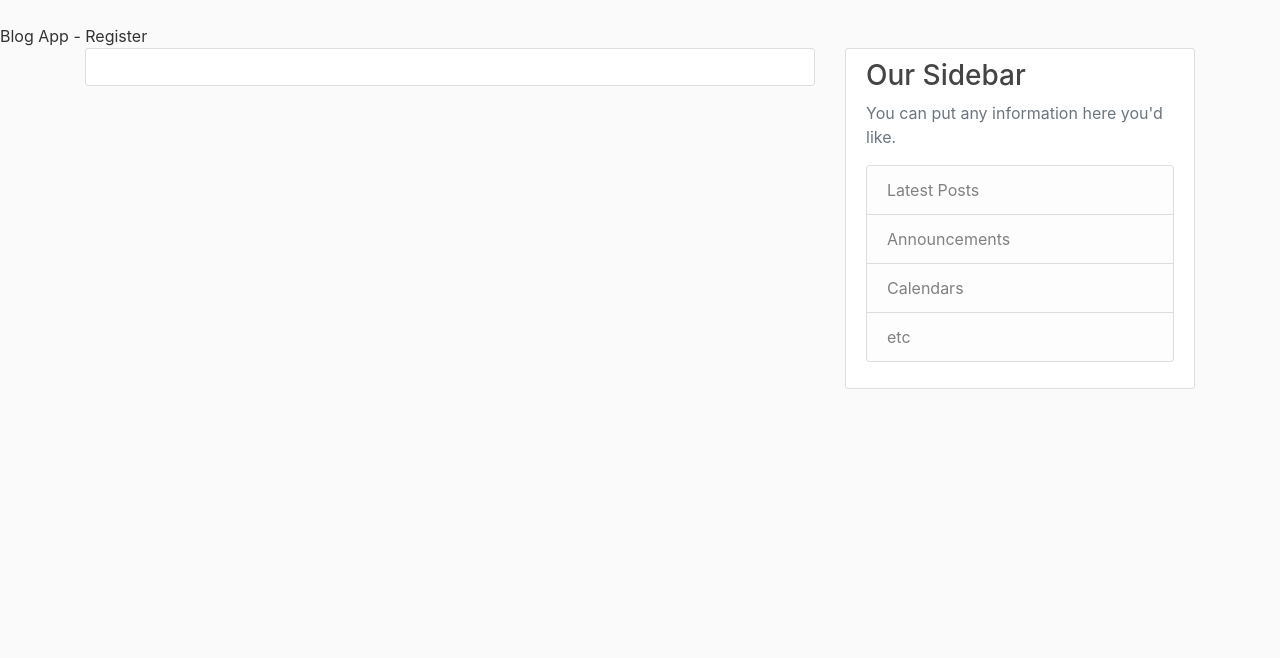
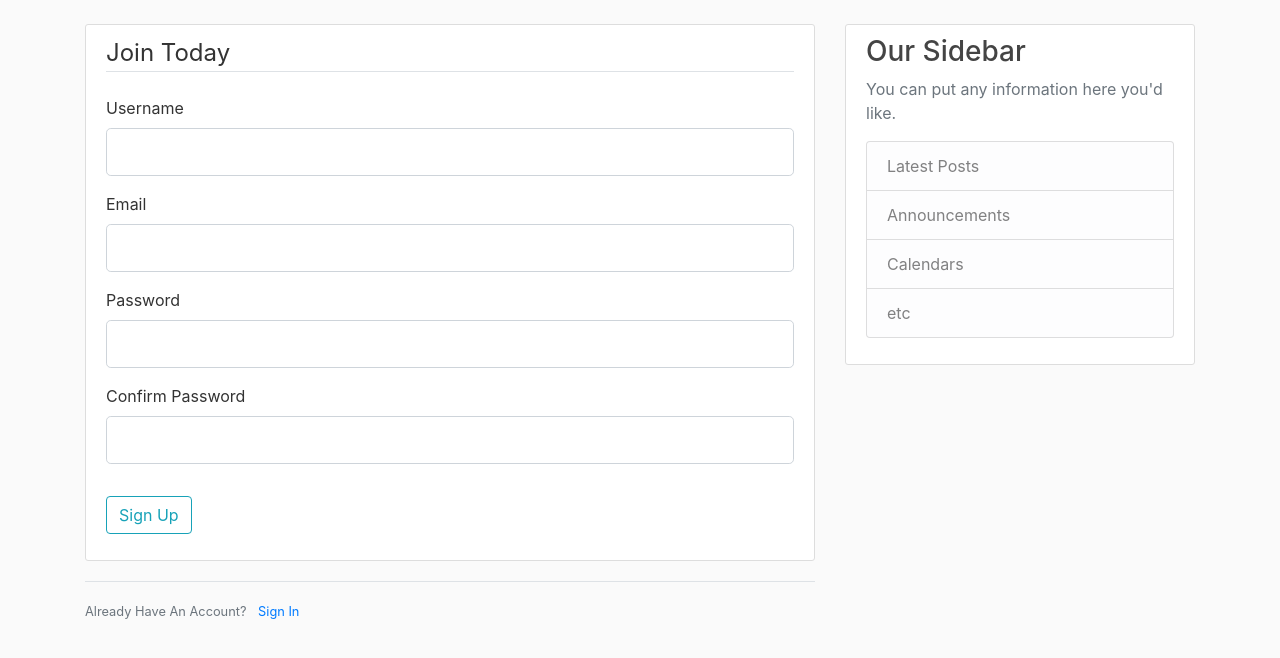
Before and after one commit to Vivvianne/Blog, a Flask app: page /register in a window 1280 px wide. Shown: the part 56-714 px from the top of the page. Run offline with Flask 2, Linux system fonts and the light colour scheme; some libraries are stand-ins or nearby versions.

Commit message:
updated the register.html,login.html,forms.py and run.py

```diff
--- a/run.py
+++ b/run.py
@@ -1,34 +1,35 @@
-from flask import Flask, render_template, url_for
+from flask import Flask, render_template, url_for, flash, redirect
 from forms import RegistrationForm, LoginForm
 
 app = Flask(__name__)
+app.config['SECRET_KEY'] = '5791628bb0b13ce0c676dfde280ba245'
 
-app.config['SECRET_KEY'] = 'e900c5a3f0cdc47b538dc364c9e0fd4d'
 posts = [
     {
-        'author':'John Doe',
+        'author': 'Corey Schafer',
         'title': 'Blog Post 1',
         'content': 'First post content',
-        'date_posted':'July 3,2019'
+        'date_posted': 'April 20, 2018'
     },
     {
-        'author':'Jane Doe',
+        'author': 'Jane Doe',
         'title': 'Blog Post 2',
         'content': 'Second post content',
-        'date_posted':'July 4,2019'
-    },
+        'date_posted': 'April 21, 2018'
+    }
+]
 
-]
 
 @app.route("/")
 @app.route("/home")
-
 def home():
     return render_template('home.html', posts=posts)
 
+
 @app.route("/about")
 def about():
-    return render_template('about.html', title = 'About')
+    return render_template('about.html', title='About')
+
 
 @app.route("/register", methods=['GET', 'POST'])
 def register():
@@ -37,6 +38,7 @@ def register():
         flash(f'Account created for {form.username.data}!', 'success')
         return redirect(url_for('home'))
     return render_template('register.html', title='Register', form=form)
+
 
 @app.route("/login", methods=['GET', 'POST'])
 def login():
--- a/templates/base.html
+++ b/templates/base.html
@@ -1,4 +1,4 @@
-<DOCTYPE html>
+<!DOCTYPE html>
 <html>
 <head>
     <!-- Required meta tags -->
@@ -6,20 +6,17 @@
     <meta name="viewport" content="width=device-width, initial-scale=1, shrink-to-fit=no">
 
     <!-- Bootstrap CSS -->
-    <link rel="stylesheet" href="https://stackpath.bootstrapcdn.com/bootstrap/4.3.1/css/bootstrap.min.css" integrity="sha384-ggOyR0iXCbMQv3Xipma34MD+dH/1fQ784/j6cY/iJTQUOhcWr7x9JvoRxT2MZw1T" crossorigin="anonymous">
-    <link rel="stylesheet" type="text/css" href="{{url_for('static', filename='main.css') }}"
+    <link rel="stylesheet" href="https://maxcdn.bootstrapcdn.com/bootstrap/4.0.0/css/bootstrap.min.css" integrity="sha384-Gn5384xqQ1aoWXA+058RXPxPg6fy4IWvTNh0E263XmFcJlSAwiGgFAW/dAiS6JXm" crossorigin="anonymous">
 
+    <link rel="stylesheet" type="text/css" href="{{ url_for('static', filename='main.css') }}">
 
-    {%if title%}
+    {% if title %}
         <title>Blog App - {{ title }}</title>
     {% else %}
-
-<title></title>
-
+        <title>Blog App</title>
     {% endif %}
 </head>
 <body>
-
     <header class="site-header">
       <nav class="navbar navbar-expand-md navbar-dark bg-steel fixed-top">
         <div class="container">
@@ -29,13 +26,13 @@
           </button>
           <div class="collapse navbar-collapse" id="navbarToggle">
             <div class="navbar-nav mr-auto">
-                        <a class="nav-item nav-link" href="/">Home</a>
-                        <a class="nav-item nav-link" href="/about">About</a>
+              <a class="nav-item nav-link" href="{{ url_for('home') }}">Home</a>
+              <a class="nav-item nav-link" href="{{ url_for('about') }}">About</a>
             </div>
             <!-- Navbar Right Side -->
             <div class="navbar-nav">
-                        <a class="nav-item nav-link" href="/login">Login</a>
-                        <a class="nav-item nav-link" href="/register">Register</a>
+              <a class="nav-item nav-link" href="{{ url_for('login') }}">Login</a>
+              <a class="nav-item nav-link" href="{{ url_for('register') }}">Register</a>
             </div>
           </div>
         </div>
@@ -44,6 +41,15 @@
     <main role="main" class="container">
       <div class="row">
         <div class="col-md-8">
+          {% with messages = get_flashed_messages(with_categories=true) %}
+            {% if messages %}
+              {% for category, message in messages %}
+                <div class="alert alert-{{ category }}">
+                  {{ message }}
+                </div>
+              {% endfor %}
+            {% endif %}
+          {% endwith %}
           {% block content %}{% endblock %}
         </div>
         <div class="col-md-4">
@@ -62,12 +68,11 @@
       </div>
     </main>
 
+
     <!-- Optional JavaScript -->
     <!-- jQuery first, then Popper.js, then Bootstrap JS -->
-    <script src="https://code.jquery.com/jquery-3.3.1.slim.min.js" integrity="sha384-q8i/X+965DzO0rT7abK41JStQIAqVgRVzpbzo5smXKp4YfRvH+8abtTE1Pi6jizo" crossorigin="anonymous"></script>
-    <script src="https://cdnjs.cloudflare.com/ajax/libs/popper.js/1.14.7/umd/popper.min.js" integrity="sha384-UO2eT0CpHqdSJQ6hJty5KVphtPhzWj9WO1clHTMGa3JDZwrnQq4sF86dIHNDz0W1" crossorigin="anonymous"></script>
-    <script src="https://stackpath.bootstrapcdn.com/bootstrap/4.3.1/js/bootstrap.min.js" integrity="sha384-JjSmVgyd0p3pXB1rRibZUAYoIIy6OrQ6VrjIEaFf/nJGzIxFDsf4x0xIM+B07jRM" crossorigin="anonymous"></script>
-
+    <script src="https://code.jquery.com/jquery-3.2.1.slim.min.js" integrity="sha384-KJ3o2DKtIkvYIK3UENzmM7KCkRr/rE9/Qpg6aAZGJwFDMVNA/GpGFF93hXpG5KkN" crossorigin="anonymous"></script>
+    <script src="https://cdnjs.cloudflare.com/ajax/libs/popper.js/1.12.9/umd/popper.min.js" integrity="sha384-ApNbgh9B+Y1QKtv3Rn7W3mgPxhU9K/ScQsAP7hUibX39j7fakFPskvXusvfa0b4Q" crossorigin="anonymous"></script>
+    <script src="https://maxcdn.bootstrapcdn.com/bootstrap/4.0.0/js/bootstrap.min.js" integrity="sha384-JZR6Spejh4U02d8jOt6vLEHfe/JQGiRRSQQxSfFWpi1MquVdAyjUar5+76PVCmYl" crossorigin="anonymous"></script>
 </body>
-
 </html>
--- a/templates/register.html
+++ b/templates/register.html
@@ -1,8 +1,72 @@
-{% extends 'base.html' %}
+{% extends "base.html" %}
 {% block content %}
     <div class="content-section">
         <form method="POST" action="">
             {{ form.hidden_tag() }}
+            <fieldset class="form-group">
+                <legend class="border-bottom mb-4">Join Today</legend>
+                <div class="form-group">
+                    {{ form.username.label(class="form-control-label") }}
+
+                    {% if form.username.errors %}
+                        {{ form.username(class="form-control form-control-lg is-invalid") }}
+                        <div class="invalid-feedback">
+                            {% for error in form.username.errors %}
+                                <span>{{ error }}</span>
+                            {% endfor %}
+                        </div>
+                    {% else %}
+                        {{ form.username(class="form-control form-control-lg") }}
+                    {% endif %}
+                </div>
+                <div class="form-group">
+                    {{ form.email.label(class="form-control-label") }}
+                    {% if form.email.errors %}
+                        {{ form.email(class="form-control form-control-lg is-invalid") }}
+                        <div class="invalid-feedback">
+                            {% for error in form.email.errors %}
+                                <span>{{ error }}</span>
+                            {% endfor %}
+                        </div>
+                    {% else %}
+                        {{ form.email(class="form-control form-control-lg") }}
+                    {% endif %}
+                </div>
+                <div class="form-group">
+                    {{ form.password.label(class="form-control-label") }}
+                    {% if form.password.errors %}
+                        {{ form.password(class="form-control form-control-lg is-invalid") }}
+                        <div class="invalid-feedback">
+                            {% for error in form.password.errors %}
+                                <span>{{ error }}</span>
+                            {% endfor %}
+                        </div>
+                    {% else %}
+                        {{ form.password(class="form-control form-control-lg") }}
+                    {% endif %}
+                </div>
+                <div class="form-group">
+                    {{ form.confirm_password.label(class="form-control-label") }}
+                    {% if form.confirm_password.errors %}
+                        {{ form.confirm_password(class="form-control form-control-lg is-invalid") }}
+                        <div class="invalid-feedback">
+                            {% for error in form.confirm_password.errors %}
+                                <span>{{ error }}</span>
+                            {% endfor %}
+                        </div>
+                    {% else %}
+                        {{ form.confirm_password(class="form-control form-control-lg") }}
+                    {% endif %}
+                </div>
+            </fieldset>
+            <div class="form-group">
+                {{ form.submit(class="btn btn-outline-info") }}
+            </div>
         </form>
     </div>
+    <div class="border-top pt-3">
+        <small class="text-muted">
+            Already Have An Account? <a class="ml-2" href="{{ url_for('login') }}">Sign In</a>
+        </small>
+    </div>
 {% endblock content %}
```
Also changed, not shown: templates/login.html (+52 -0 lines). Lines whose indentation alone changed are shown as unchanged.
